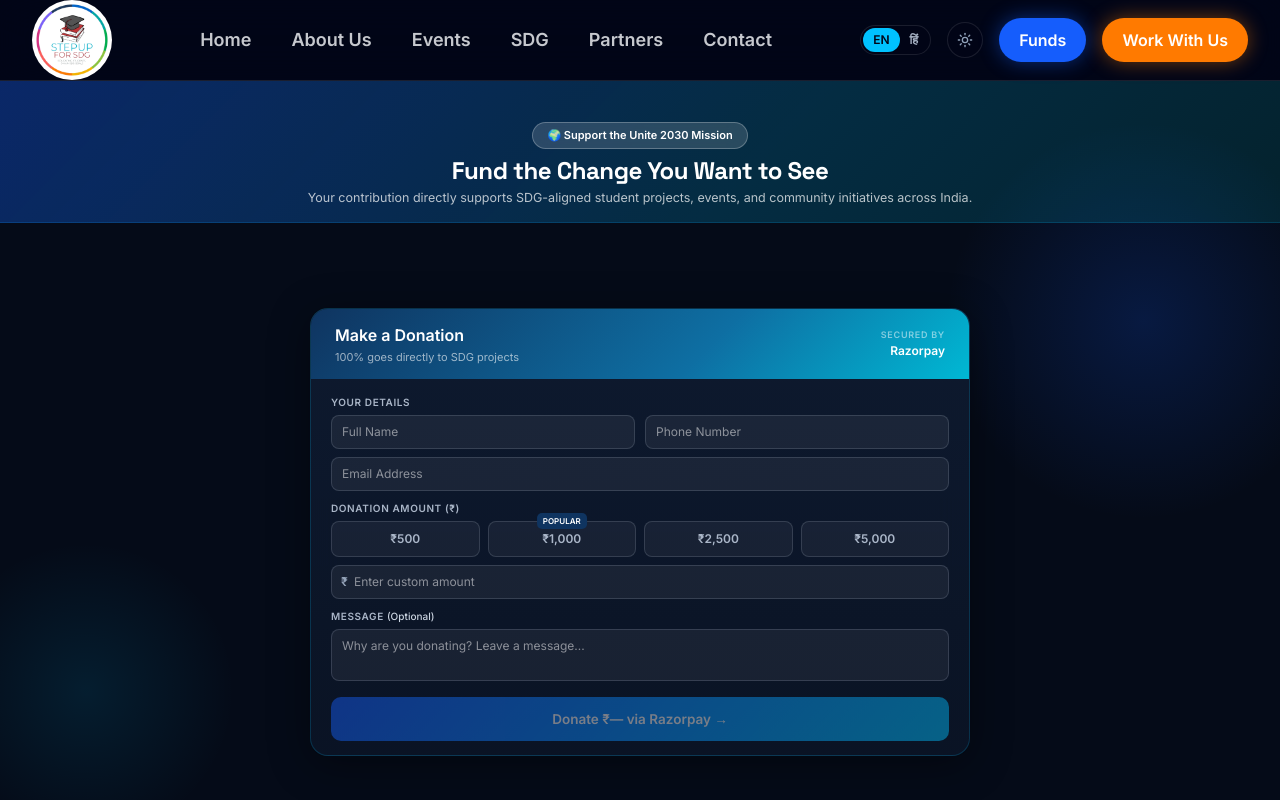
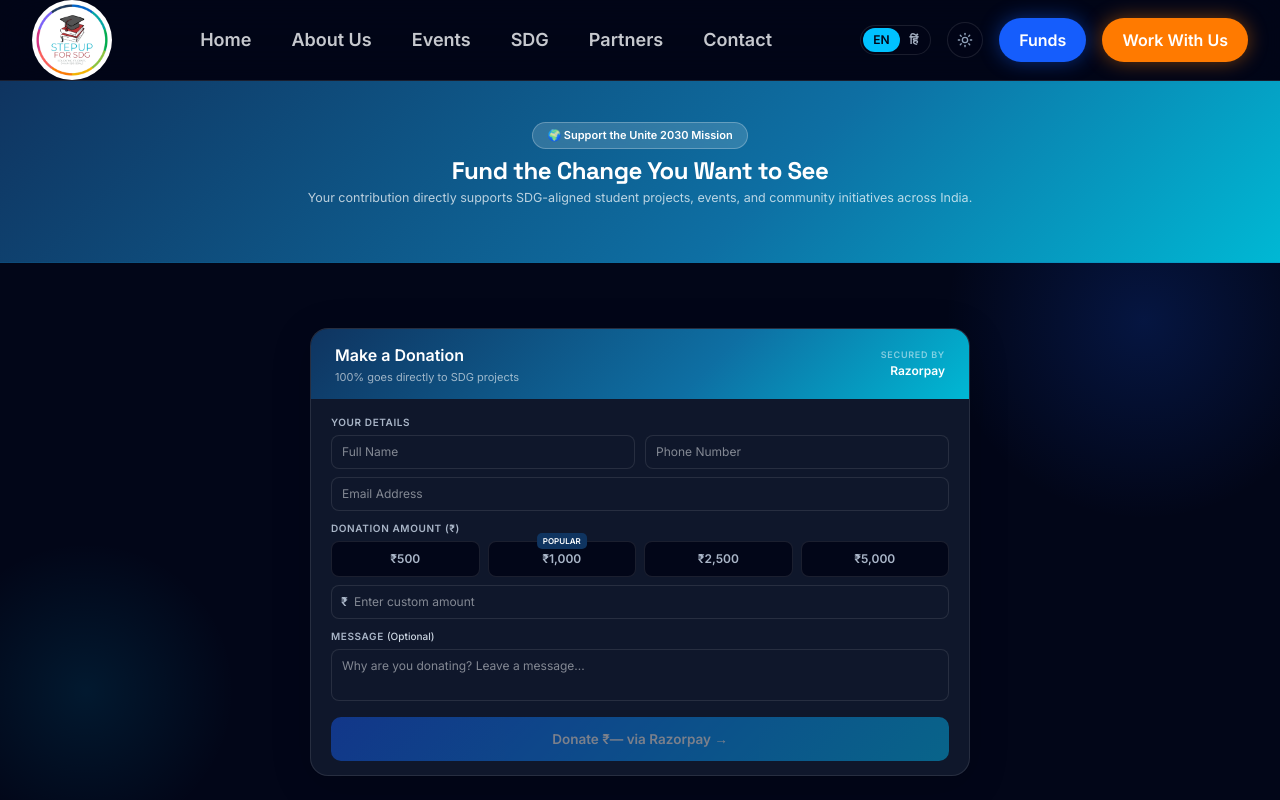
Before and after one commit to pavan290805/stepup-for-sdg, a Next.js app: page /funds in a window 1280 px wide. Shown: the top 800 px of the page. Built offline with nearby package versions, Linux system fonts and the light colour scheme.

Commit message:
worked ont he about us page

```diff
--- a/app/components/site/Footer.tsx
+++ b/app/components/site/Footer.tsx
@@ -127,7 +127,7 @@ export function Footer() {
         style={{ borderTop: "1px solid rgba(255,255,255,0.08)" }}
       >
         <div className="mx-auto max-w-7xl flex flex-col md:flex-row items-center justify-between gap-2 text-xs" style={{ color: "#94a3b8" }}>
-          <span>© {new Date().getFullYear()} StepUp for SDG. All rights reserved.</span>
+          <span>© {new Date().getFullYear()} Pavdhan Organization. All rights reserved.</span>
         </div>
       </div>
     </footer>
--- a/app/components/site/TeamCards.tsx
+++ b/app/components/site/TeamCards.tsx
@@ -33,19 +33,10 @@ function initials(name: string) {
 
 function FlipCard({ member }: { member: (typeof team)[0] }) {
   const [flipped, setFlipped] = useState(false);
-
   const hasLinkedIn = member.linkedin !== "#";
 
-  /** First click flips the card; second click (when back is visible) opens LinkedIn. */
   function handleCardClick() {
-    if (!flipped) {
-      setFlipped(true);
-    } else if (hasLinkedIn) {
-      window.open(member.linkedin, "_blank", "noopener,noreferrer");
-    } else {
-      // If no LinkedIn URL yet, just flip back
-      setFlipped(false);
-    }
+    setFlipped(f => !f);
   }
 
   return (
@@ -61,8 +52,7 @@ function FlipCard({ member }: { member: (typeof team)[0] }) {
           width: "100%",
           height: "100%",
           transformStyle: "preserve-3d",
-          transition:
-            "transform 0.6s cubic-bezier(0.4,0.2,0.2,1), box-shadow 0.3s ease, scale 0.3s ease",
+          transition: "transform 0.6s cubic-bezier(0.4,0.2,0.2,1), box-shadow 0.3s ease, scale 0.3s ease",
           transform: flipped ? "rotateY(180deg)" : "rotateY(0deg)",
           scale: "1",
         }}
@@ -81,7 +71,10 @@ function FlipCard({ member }: { member: (typeof team)[0] }) {
             WebkitBackfaceVisibility: "hidden",
           }}
         >
-          <div className="h-20 w-20 rounded-full bg-gradient-to-br from-electric to-cyan-glow grid place-items-center text-white text-2xl font-bold select-none">
+          <div
+            className="h-20 w-20 rounded-full bg-gradient-to-br from-electric to-cyan-glow grid place-items-center text-white text-2xl font-bold select-none cursor-pointer"
+            onClick={(e) => { if (hasLinkedIn) { e.stopPropagation(); window.open(member.linkedin, "_blank", "noopener,noreferrer"); } }}
+          >
             {initials(member.name)}
           </div>
           <h4 className="mt-4 font-semibold">{member.name}</h4>
--- a/app/funds/page.tsx
+++ b/app/funds/page.tsx
@@ -27,12 +27,12 @@ export default function FundsPage() {
   const handlePay = () => { setPaying(true); setTimeout(() => { setPaying(false); setShowPayModal(false); setSubmitted(true) }, 2000) }
 
   const inp: React.CSSProperties = {
-    width: '100%', border: '1.5px solid rgba(170,182,200,0.2)', borderRadius: 8,
+    width: '100%', border: '1.5px solid var(--border)', borderRadius: 8,
     padding: '7px 10px', fontSize: 12, outline: 'none',
-    color: '#fff', background: 'rgba(255,255,255,0.06)', boxSizing: 'border-box',
+    color: 'var(--foreground)', background: 'var(--card)', boxSizing: 'border-box',
   }
   const lbl: React.CSSProperties = {
-    display: 'block', fontSize: 10, fontWeight: 700, color: '#AAB6C8',
+    display: 'block', fontSize: 10, fontWeight: 700, color: 'var(--muted-text)',
     letterSpacing: '0.06em', textTransform: 'uppercase', marginBottom: 5,
   }
 
@@ -53,12 +53,12 @@ export default function FundsPage() {
   )
 
   return (
-    <div style={{ minHeight: '100vh', fontFamily: 'Inter, sans-serif', background: '#050B18', display: 'flex', flexDirection: 'column', position: 'relative', overflow: 'hidden' }}>
+    <div style={{ minHeight: '100vh', fontFamily: 'Inter, sans-serif', background: 'var(--background)', display: 'flex', flexDirection: 'column', position: 'relative', overflow: 'hidden' }}>
       <div style={{ position: 'absolute', top: '5%', right: '-5%', width: 400, height: 400, borderRadius: '50%', background: 'radial-gradient(circle, rgba(21,93,252,0.18) 0%, transparent 70%)', pointerEvents: 'none', zIndex: 0 }} />
       <div style={{ position: 'absolute', bottom: '5%', left: '-5%', width: 300, height: 300, borderRadius: '50%', background: 'radial-gradient(circle, rgba(0,194,255,0.10) 0%, transparent 70%)', pointerEvents: 'none', zIndex: 0 }} />
 
       {/* Hero */}
-      <div style={{ background: 'linear-gradient(135deg, rgba(21,93,252,0.35) 0%, rgba(0,194,255,0.18) 60%, rgba(0,168,168,0.15) 100%)', borderBottom: '1px solid rgba(0,194,255,0.15)', padding: '40px 28px 14px', textAlign: 'center', position: 'relative', zIndex: 1 }}>
+      <div style={{ background: 'linear-gradient(135deg, #0f3460 0%, #0e6fa3 60%, #00b8d4 100%)', borderBottom: '1px solid rgba(0,194,255,0.15)', padding: '40px 28px 54px', textAlign: 'center', position: 'relative', zIndex: 1 }}>
         <div style={{ display: 'inline-flex', alignItems: 'center', gap: 6, background: 'rgba(255,255,255,0.15)', borderRadius: 20, padding: '4px 14px', fontSize: 11, color: 'white', fontWeight: 700, marginBottom: 8, border: '1px solid rgba(255,255,255,0.25)', backdropFilter: 'blur(8px)' }}>
           🌍 Support the Unite 2030 Mission
         </div>
@@ -68,7 +68,7 @@ export default function FundsPage() {
 
       {/* Form */}
       <div style={{ flex: 1, display: 'flex', alignItems: 'center', justifyContent: 'center', padding: '20px', marginTop: '-40px', position: 'relative', zIndex: 1 }}>
-        <div style={{ background: 'linear-gradient(180deg, rgba(16,29,51,0.85), rgba(11,20,38,0.9))', backdropFilter: 'blur(16px)', borderRadius: 18, boxShadow: '0 8px 40px rgba(0,0,0,0.4)', overflow: 'hidden', border: '1px solid rgba(0,194,255,0.18)', width: '100%', maxWidth: 660 }}>
+        <div style={{ background: 'var(--card)', backdropFilter: 'blur(16px)', borderRadius: 18, boxShadow: '0 8px 40px rgba(0,0,0,0.15)', overflow: 'hidden', border: '1px solid var(--border)', width: '100%', maxWidth: 660 }}>
 
           {/* Form Header */}
           <div style={{ background: 'linear-gradient(135deg, #0f3460 0%, #0e6fa3 60%, #00b8d4 100%)', padding: '14px 24px', display: 'flex', alignItems: 'center', justifyContent: 'space-between' }}>
@@ -101,14 +101,14 @@ export default function FundsPage() {
                 {presetAmounts.map(a => (
                   <div key={a} style={{ position: 'relative' }}>
                     {a === 1000 && <div style={{ position: 'absolute', top: -8, left: '50%', transform: 'translateX(-50%)', background: '#0f3460', color: 'white', fontSize: 8, fontWeight: 700, borderRadius: 5, padding: '2px 6px', whiteSpace: 'nowrap', zIndex: 1 }}>POPULAR</div>}
-                    <button type="button" onClick={() => { setAmount(String(a)); setCustomAmount('') }} style={{ width: '100%', padding: '8px 0', borderRadius: 8, border: amount === String(a) && !customAmount ? '2px solid #00C2FF' : '1.5px solid rgba(170,182,200,0.2)', background: amount === String(a) && !customAmount ? 'linear-gradient(135deg, #155DFC, #00C2FF)' : 'rgba(255,255,255,0.05)', color: amount === String(a) && !customAmount ? 'white' : '#AAB6C8', fontSize: 12, fontWeight: 700, cursor: 'pointer' }}>
+                    <button type="button" onClick={() => { setAmount(String(a)); setCustomAmount('') }} style={{ width: '100%', padding: '8px 0', borderRadius: 8, border: amount === String(a) && !customAmount ? '2px solid #00C2FF' : '1.5px solid var(--border)', background: amount === String(a) && !customAmount ? 'linear-gradient(135deg, #155DFC, #00C2FF)' : 'var(--background)', color: amount === String(a) && !customAmount ? 'white' : 'var(--muted-text)', fontSize: 12, fontWeight: 700, cursor: 'pointer' }}>
                       ₹{a.toLocaleString()}
                     </button>
                   </div>
                 ))}
               </div>
               <div style={{ position: 'relative' }}>
-                <span style={{ position: 'absolute', left: 10, top: '50%', transform: 'translateY(-50%)', fontSize: 12, fontWeight: 700, color: '#94a3b8', pointerEvents: 'none' }}>₹</span>
+                <span style={{ position: 'absolute', left: 10, top: '50%', transform: 'translateY(-50%)', fontSize: 12, fontWeight: 700, color: 'var(--muted-text)', pointerEvents: 'none' }}>₹</span>
                 <input value={customAmount} onChange={e => { setCustomAmount(e.target.value); setAmount('') }} placeholder="Enter custom amount" type="number" min="1" style={{ ...inp, paddingLeft: 22 }} onFocus={e => e.target.style.borderColor='#00C2FF'} onBlur={e => e.target.style.borderColor='rgba(170,182,200,0.2)'} />
               </div>
             </div>
```
